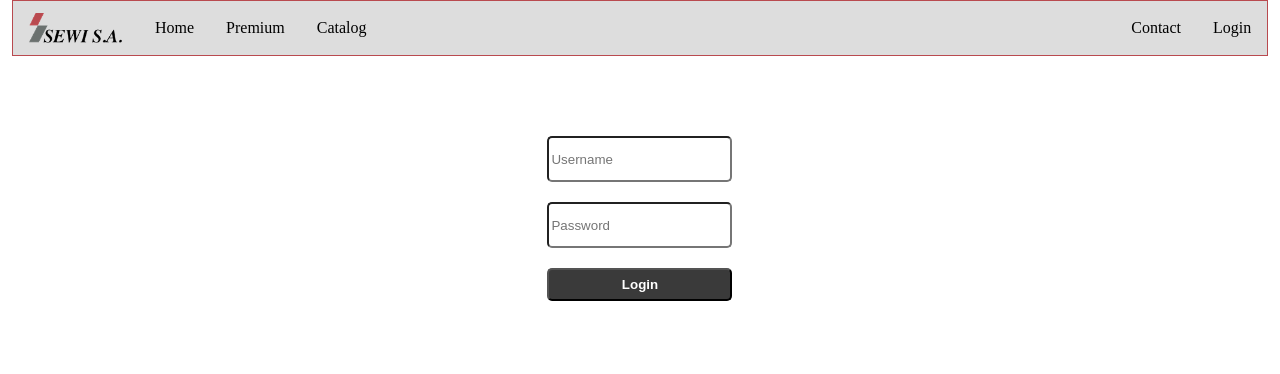
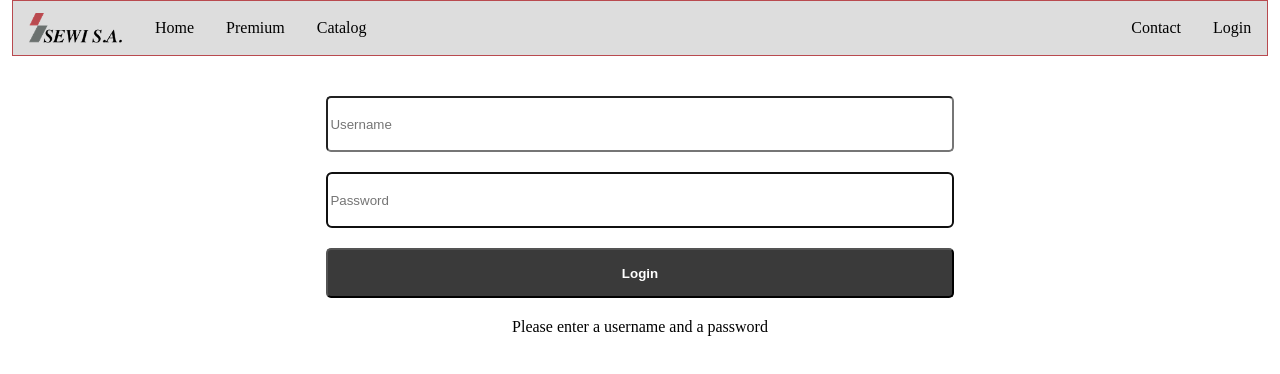
Before and after one commit to ezzieyguywuf/sewi_site, a React (Create React App) app: page /login in a window 1280 px wide. Shown: the top 374 px of the page. Built offline with nearby package versions, Linux system fonts and the light colour scheme.

Commit message:
login: add helpful error messages
Signed-off-by: Wolfgang E. Sanyer <WolfgangESanyer@Gmail.com>

```diff
--- a/src/components/Login.css
+++ b/src/components/Login.css
@@ -1,20 +1,23 @@
-.Login form {
+.login {
   display: flex;
+  justify-content: center;
   flex-direction: column;
   margin: 40px;
-  padding: 40px;
   flex: 1 1 auto;
+  width: 50%;
 }
 
-.login-form-field {
-  height: 40px;
+.login-item.login-error {
+  height: auto;
+}
+
+.login-item {
+  height: 50px;
   border-radius: 5px;
   margin-bottom: 20px;
 }
 
-.login-form-submit {
-  padding: 7px;
-  border-radius: 5px;
+.login-item.login-form-submit {
   color: white;
   font-weight: bold;
   background-color: #3a3a3a;
--- a/src/components/Login.tsx
+++ b/src/components/Login.tsx
@@ -13,14 +13,35 @@ function Login() {
     event.preventDefault();
   }
 
+  function generateErrorText() {
+    if (email === "" && password !== "") {
+      return "Please enter an email address";
+    } else if (email !== "" && password === "") {
+      return "Please enter a password";
+    } else if (email === "" && password === "") {
+      return "Please enter a username and a password";
+    } else {
+      // return `email: ${email}, password: ${password}`;
+    }
+  }
+
   return (
-    <div className="Login">
-      <form onSubmit={handleSubmit}>
-        <input type="text" name="username" className="login-form-field" placeholder="Username" />
-        <input type="password" name="password" className="login-form-field" placeholder="Password" />
-        <input type="submit" value="Login" className="login-form-submit" />
-      </form>
-    </div>
+    <form onSubmit={handleSubmit} className="login">
+      <input type="text" className="login-item"
+        autoFocus
+        onChange={(e) => setEmail(e.target.value)}
+        placeholder="Username"
+      />
+      <input type="password" className="login-item"
+        autoFocus
+        onChange={(e) => setPassword(e.target.value)}
+        placeholder="Password"
+      />
+      <input type="submit" value="Login" className="login-item login-form-submit" />
+      <div className="login-item login-error">
+        {generateErrorText()}
+      </div>
+    </form>
   );
 }
 
```
